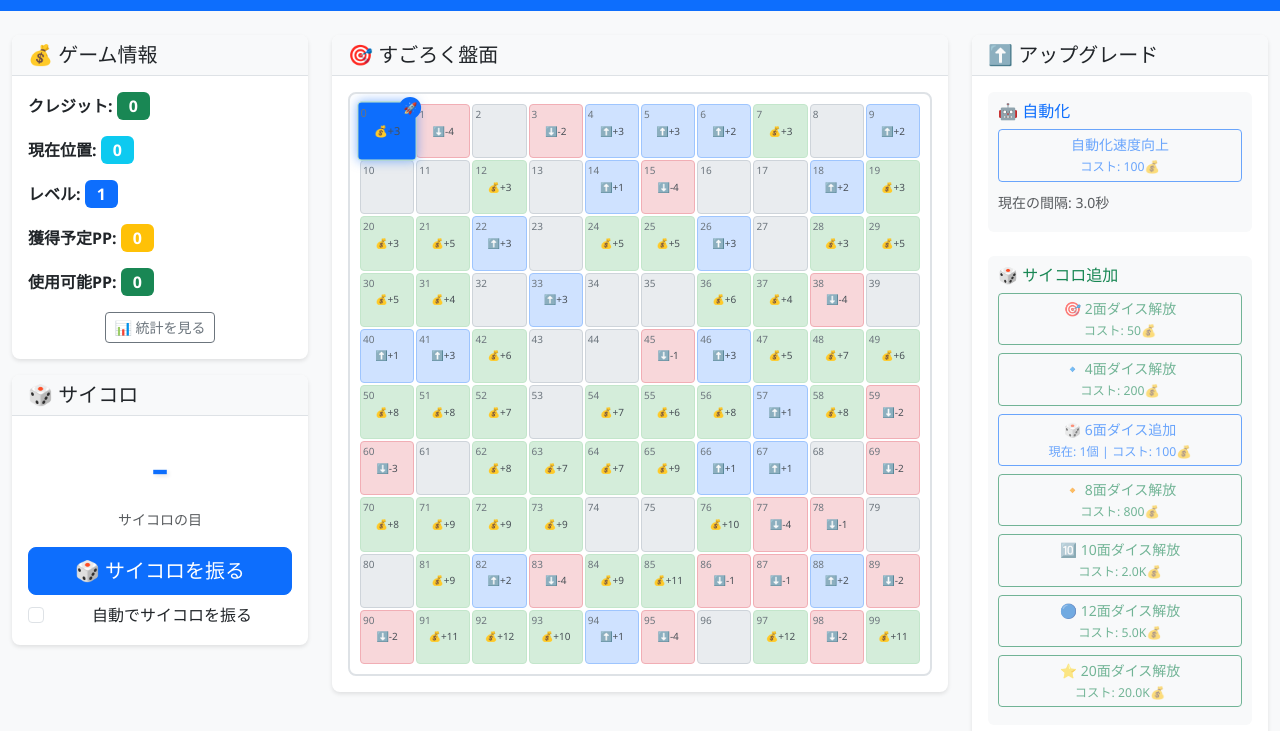
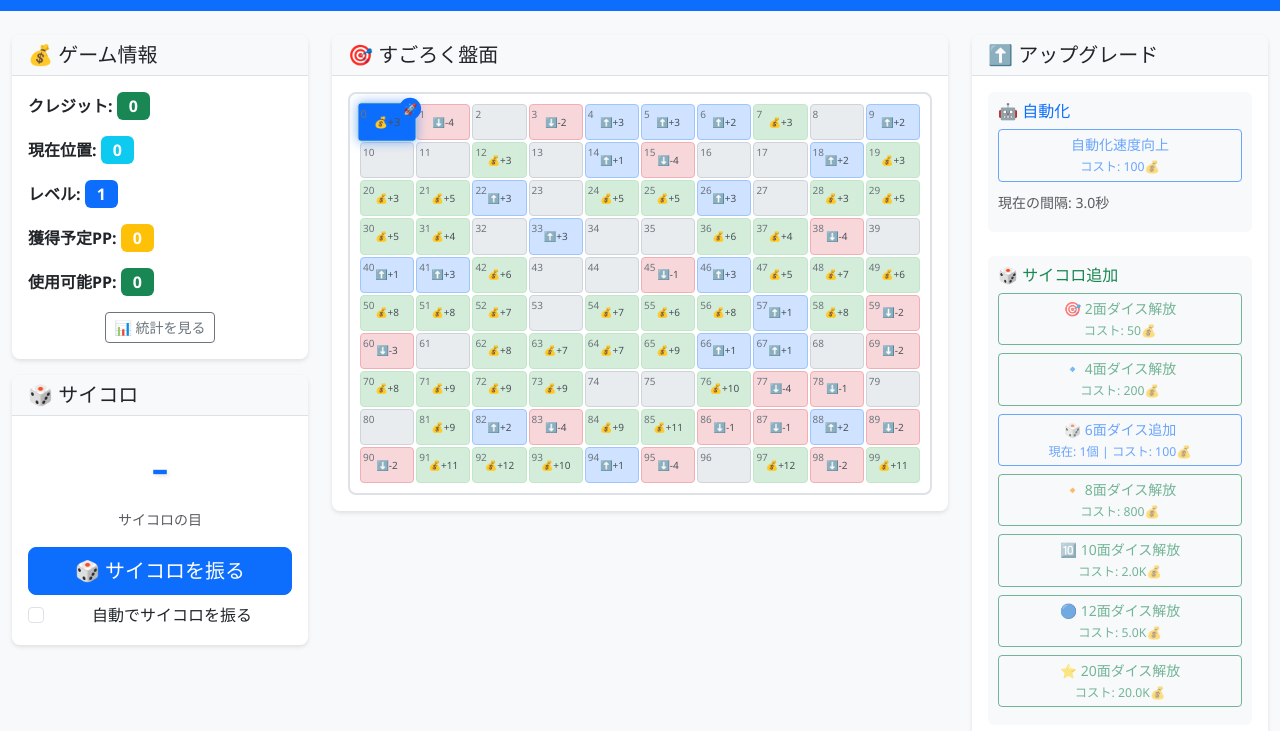
Before and after one commit to leftonbo/sugoroku-tekitou, a plain HTML site: page index.html in a window 1280 px wide. Shown: the part 69-800 px from the top of the page. Drawn offline with nearby package versions, Linux system fonts and the light colour scheme.

Commit message:
💄サイズ調整

```diff
--- a/style.css
+++ b/style.css
@@ -15,14 +15,14 @@ body {
     background-color: #ffffff;
     border: 2px solid #dee2e6;
     border-radius: 8px;
-    max-height: 600px;
+    max-height: 700px;
     overflow-y: auto;
     overflow-x: hidden;
 }
 
 /* マス目のスタイル */
 .board-cell {
-    aspect-ratio: 1;
+    aspect-ratio: 1.5;
     display: flex;
     flex-direction: column;
     align-items: center;
```
